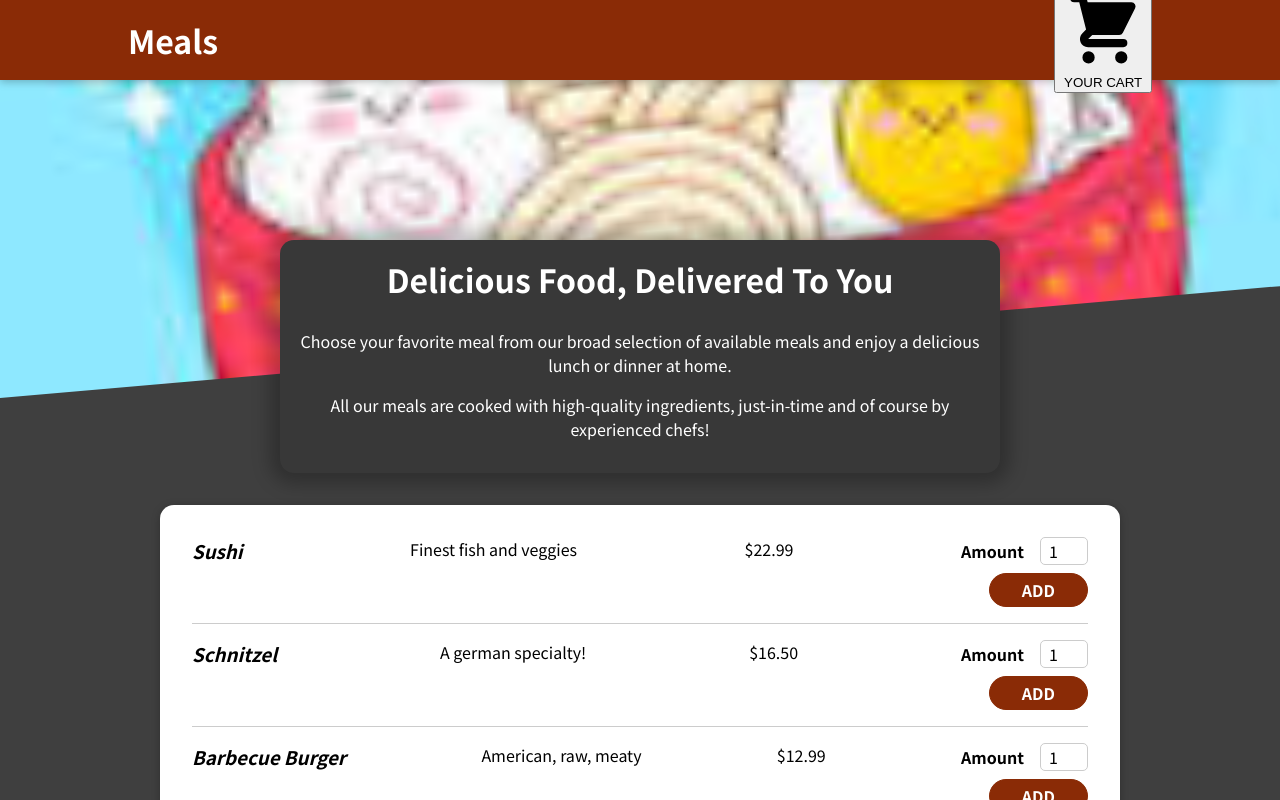
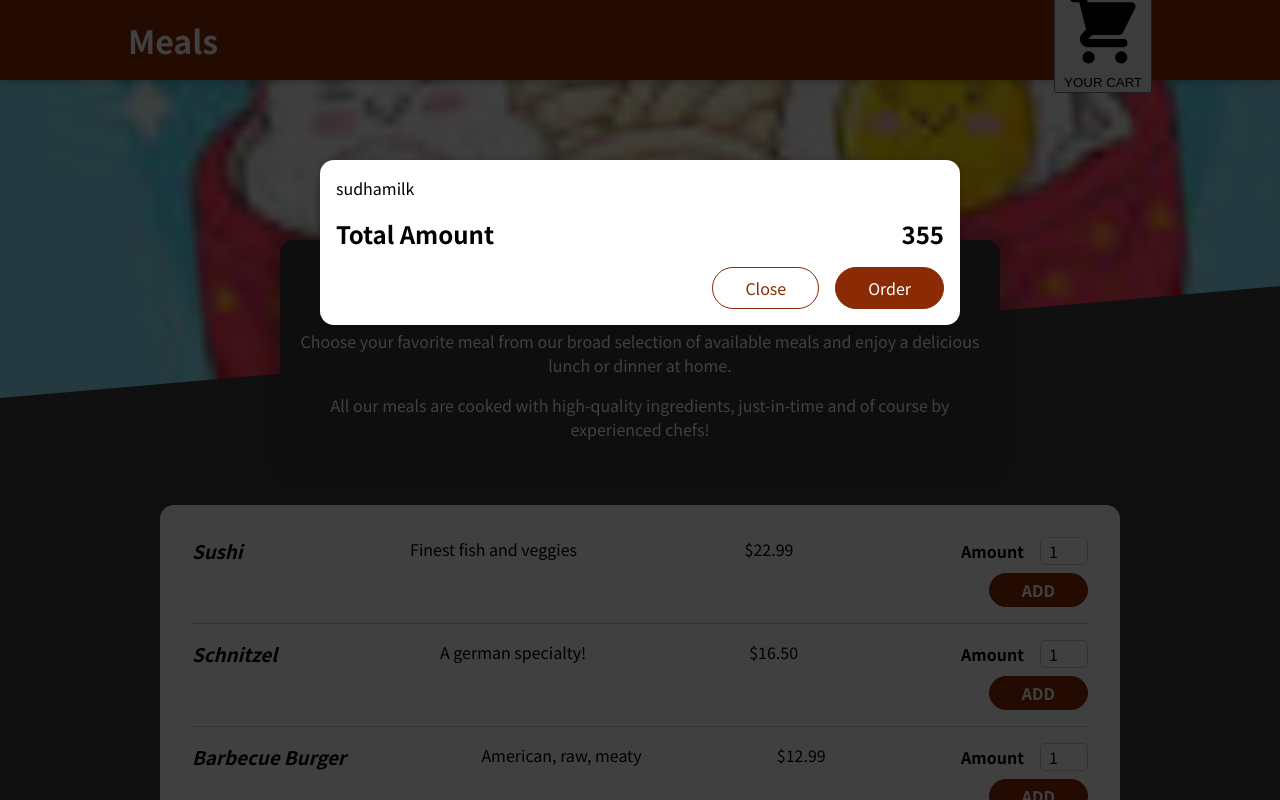
Before and after one commit to Rajatgupta23/Restra-app-, a React (Create React App) app: page / in a window 1280 px wide. Shown: the top 800 px of the page. Built offline with nearby package versions, Linux system fonts and the light colour scheme.

Commit message:
Adding a Modal

```diff
--- a/public/index.html
+++ b/public/index.html
@@ -28,6 +28,7 @@
   </head>
   <body>
     <noscript>You need to enable JavaScript to run this app.</noscript>
+    <div id="overlays"></div>
     <div id="root"></div>
     <!--
       This HTML file is a template.
--- a/src/App.js
+++ b/src/App.js
@@ -3,6 +3,8 @@
 import { Fragment } from "react";
 
 import Meals from "./Components/Meals/Meals";
+
+import Cart from "./Components/Carts/Cart";
 
 function App() {
   return (
@@ -11,6 +13,7 @@
     //   <h1>Lets start</h1>
     // </div>
     <Fragment>
+      <Cart/>
       <Header/>
       <main>
         <Meals/>
--- /dev/null
+++ b/src/Components/Carts/Cart.js
@@ -0,0 +1,21 @@
+import Modal from '../UI/Modal'
+import classes from './Cart.module.css'
+
+const Cart=(props)=>{
+    const cartitems = <ul  className={classes['cart-items']}>
+        {[{id:'1254',Itemname:"sudhamilk",cost:"30rs"}].map((item)=><li>{item.Itemname}</li>)}</ul>
+    return <Modal>
+        {cartitems}
+        <div className={classes.total}>
+            <span>Total Amount</span>
+            <span>355</span>
+        </div >
+        <div className={classes.actions}>
+            <button className={classes['button--alt']}>Close</button>
+            <button className={classes.button}>Order</button>
+        </div>
+
+    </Modal>
+}
+
+export default Cart
--- /dev/null
+++ b/src/Components/Carts/Cart.module.css
@@ -0,0 +1,46 @@
+.cart-items {
+    list-style: none;
+    margin: 0;
+    padding: 0;
+    max-height: 20rem;
+    overflow: auto;
+  }
+
+  .total {
+    display: flex;
+    justify-content: space-between;
+    align-items: center;
+    font-weight: bold;
+    font-size: 1.5rem;
+    margin: 1rem 0;
+  }
+
+  .actions {
+    text-align: right;
+  }
+
+  .actions button {
+    font: inherit;
+    cursor: pointer;
+    background-color: transparent;
+    border: 1px solid #8a2b06;
+    padding: 0.5rem 2rem;
+    border-radius: 25px;
+    margin-left: 1rem;
+  }
+
+  .actions button:hover,
+  .actions button:active {
+    background-color: #5a1a01;
+    border-color: #5a1a01;
+    color: white;
+  }
+
+  .actions .button--alt {
+    color: #8a2b06;
+  }
+
+  .actions .button {
+    background-color: #8a2b06;
+    color: white;
+  }
--- /dev/null
+++ b/src/Components/UI/Modal.js
@@ -0,0 +1,26 @@
+import { Fragment } from 'react'
+
+import ReactDOM from 'react-dom'
+import classes from './Modal.module.css'
+
+const Backdrop= props=>{
+    return <div className={classes.backdrop}></div>
+}
+
+const ModalOverlay= props=>{
+    return <div className={classes.modal}>
+        <div className={classes.content}>{props.children} </div>
+    </div>
+}
+ const portalElement= document.getElementById("overlays")
+
+const Modal =  (props)=>{
+
+    return <Fragment>
+        {ReactDOM.createPortal(<Backdrop/>, portalElement)}
+        {ReactDOM.createPortal(<ModalOverlay>{props.children}</ModalOverlay>, portalElement)}
+    </Fragment>
+
+}
+
+export default Modal
--- /dev/null
+++ b/src/Components/UI/Modal.module.css
@@ -0,0 +1,40 @@
+.backdrop {
+    position: fixed;
+    top: 0;
+    left: 0;
+    width: 100%;
+    height: 100vh;
+    z-index: 20;
+    background-color: rgba(0, 0, 0, 0.75);
+  }
+
+  .modal {
+    position: fixed;
+    top: 20vh;
+    left: 5%;
+    width: 90%;
+    background-color: white;
+    padding: 1rem;
+    border-radius: 14px;
+    box-shadow: 0 2px 8px rgba(0, 0, 0, 0.25);
+    z-index: 30;
+    animation: slide-down 300ms ease-out forwards;
+  }
+
+  @media (min-width: 768px) {
+    .modal {
+      width: 40rem;
+      left: calc(50% - 20rem);
+    }
+  }
+
+  @keyframes slide-down {
+    from {
+      opacity: 0;
+      transform: translateY(-3rem);
+    }
+    to {
+      opacity: 1;
+      transform: translateY(0);
+    }
+  }
```
